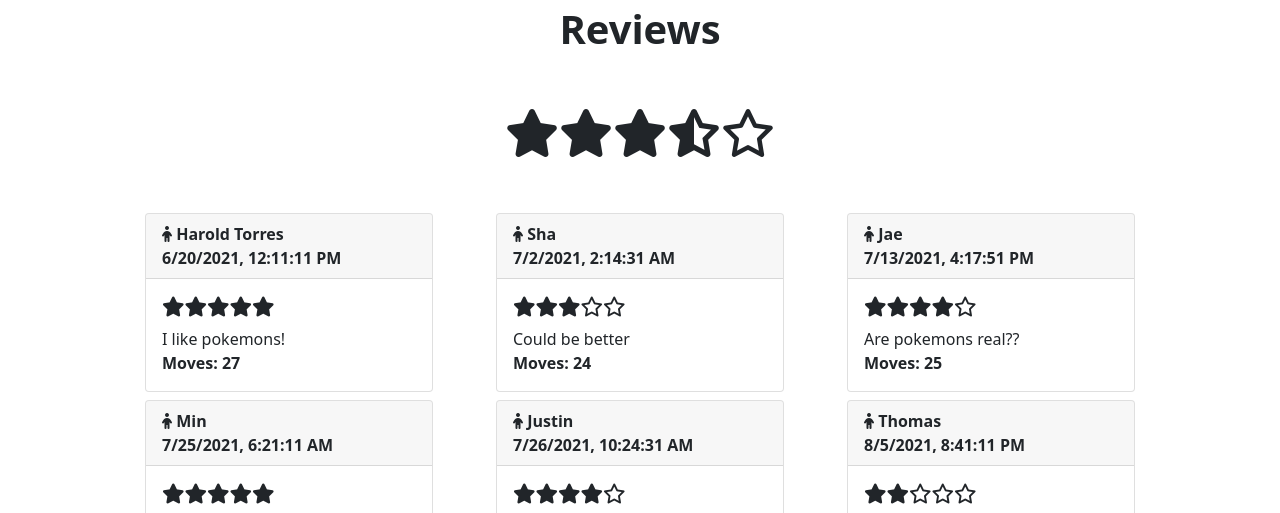
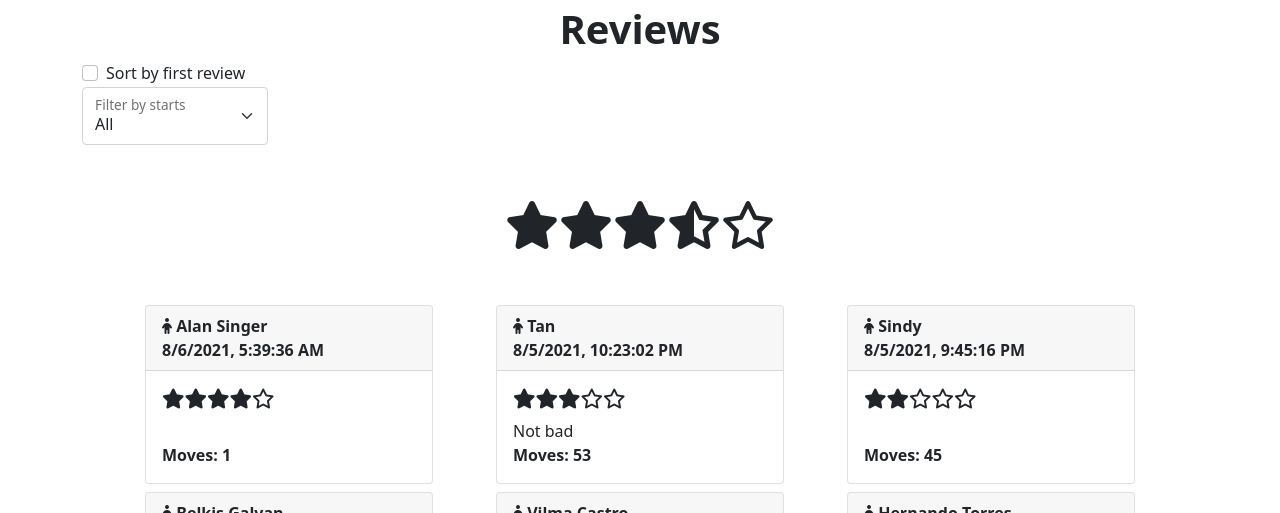
Before and after one commit to CodeHunt101/pokemon-matching-cards-project-phase-2, a React (Create React App) app: page /reviews in a window 1280 px wide. Shown: the part 439-952 px from the top of the page. Built offline with nearby package versions, Linux system fonts and the light colour scheme; data requests are answered from the project's data file.

Commit message:
Sorting and Filtering reviews feature added

```diff
--- a/db.json
+++ b/db.json
@@ -53,6 +53,15 @@
       "moves": 53,
       "datePosted": 1628202182756,
       "id": 14
+    },
+    {
+      "firstName": "Alan",
+      "lastName": "Singer",
+      "rating": 4,
+      "comments": "",
+      "moves": 1,
+      "datePosted": 1628228376825,
+      "id": 15
     }
   ],
   "contact": [
--- a/src/App.js
+++ b/src/App.js
@@ -3,7 +3,7 @@ import { Container } from "react-bootstrap";
 import GameManager from "./Components/GameManager";
 import Header from "./Components/Header";
 import Menu from "./Components/Menu";
-import ReviewsContainer from "./Components/ReviewsContainer";
+import ReviewsManager from "./Components/ReviewsManager";
 import Contact from "./Components/Contact";
 import {
   Switch,
@@ -40,7 +40,7 @@ export default function App() {
                 <GameManager fetchReviews={fetchReviews}/>
               </Route>
               <Route exact path="/reviews">
-                <ReviewsContainer reviews={reviews}/>
+                <ReviewsManager reviews={reviews}/>
               </Route>
               <Route exact path="/contact">
                 <Contact />
--- a/src/Components/GameManager.js
+++ b/src/Components/GameManager.js
@@ -6,7 +6,7 @@ import GameStats from "./GameStats";
 export default function GameManager({fetchReviews}) {
 
   const [pokemons, setPokemons] = useState([])
-  const [deckSize] = useState(2)
+  const [deckSize] = useState(20)
   useEffect(()=> {
    fetchPokemons()
   // eslint-disable-next-line react-hooks/exhaustive-deps
--- a/src/Components/GameStats.js
+++ b/src/Components/GameStats.js
@@ -50,9 +50,15 @@ export default function GameStats({moves, isCardOpen, restartGame, fetchReviews}
 
   return (
     <div className='game-stats'>
-      <i className="fas fa-retweet" onClick={()=>{restartGame();setIsResultsModalShown(true);setIsFormModalShown(false)}}></i>
-      <span><h5>Moves: {Math.floor(moves)}</h5></span>
-
+      <i className="fas fa-retweet fa-2x" onClick={()=>{restartGame();setIsResultsModalShown(true);setIsFormModalShown(false)}}></i>
+      {/* <span>
+        <Form>
+          <Form.Check onChange={null} type='radio' label='Easy'/>
+          <Form.Check onChange={null} type='radio' label='Medium'/>
+          <Form.Check onChange={null} type='radio' label='Hard'/>
+        </Form>
+      </span> */}
+      <span><h5><strong>Moves: {Math.floor(moves)}</strong></h5></span>
       {isResultsModalShown &&
         <Modal centered show={isResultsModalShown && showModal()}>
           <Modal.Header closeButton onClick={()=>{setIsResultsModalShown(false);setIsFormModalShown(false)}}>
--- /dev/null
+++ b/src/Components/ReviewsFilter.js
@@ -0,0 +1,30 @@
+import React from 'react'
+import { Form, Col, FloatingLabel } from 'react-bootstrap'
+
+
+export default function ReviewsFilter({handleCheckboxChange, handleStartsFilter}) {
+  return (
+    <div className='filter-reviews'>
+      <Form>
+        <Col xs={2}>
+        <Form.Check
+          onChange={handleCheckboxChange}
+          type='checkbox'
+          label='Sort by first review'
+        />
+        <FloatingLabel label='Filter by starts'>
+          <Form.Select name="rating" onChange={handleStartsFilter}>
+            <option value='All'>All</option>
+            <option value="5">Five</option>
+            <option value="4">Four</option>
+            <option value="3">Three</option>
+            <option value="2">Two</option>
+            <option value="1">One</option>
+            <option value="0">Zero</option>
+          </Form.Select>
+        </FloatingLabel>
+        </Col>
+      </Form>
+    </div>
+    )
+}
--- a/src/Components/ReviewsContainer.js
+++ b/src/Components/ReviewsManager.js
@@ -1,8 +1,12 @@
-import React from 'react'
+import React, { useState } from 'react'
 import Review from './Review'
+import ReviewsFilter from './ReviewsFilter'
 import { bigStars } from '../HelperFunctions'
 
-export default function ReviewsContainer({reviews}) {
+export default function ReviewsManager({reviews}) {
+  const [isCheckboxChecked, setIsCheckboxChecked] = useState(false)
+  const [starsFilter, setStartsFilter] = useState('All')
+
   function calculateAvgRatingV2() {
     const ratingsSum = reviews.map(review => review.rating).reduce((acc, curr) => acc+curr)
     const ratingsAvg = Math.round(ratingsSum/reviews.length*2)/2
@@ -44,14 +48,47 @@ export default function ReviewsContainer({reviews}) {
   //   }
   // }
 
+  function handleCheckboxChange(e) {
+    if (e.target.checked) {
+      setIsCheckboxChecked(true)
+    } else setIsCheckboxChecked(false)
+  }
+
+  function handleStartsFilter(e) {
+    if (e.target.value === null || e.target.value === 'All') {
+      setStartsFilter('All')
+    } else {
+      setStartsFilter(parseInt(e.target.value))
+    }
+  }
+
+  // function renderReviews() {
+  //   return reviews.map((review, idx) => <Review key={idx} review={review}/>)
+  // }
+
+  function renderReviews() {
+    if (isCheckboxChecked && starsFilter === 'All') {
+      return reviews.map((review, idx) => <Review key={idx} review={review}/>)
+    } else if (isCheckboxChecked && starsFilter !== 'All') {
+      return reviews.filter(review => review.rating === starsFilter)
+        .map((review, idx) => <Review key={idx} review={review}/>)
+    } else if (!isCheckboxChecked && starsFilter === 'All') {
+      return reviews.map((review, idx) => <Review key={idx} review={review}/>).reverse()
+    } else if (!isCheckboxChecked && starsFilter !== 'All')  {
+      return reviews.filter(review => review.rating === starsFilter).map((review, idx) => <Review key={idx} review={review}/>).reverse()
+    }
+  }
+
   return (
     <>
       <h1><b>Reviews</b></h1>
+      {<ReviewsFilter handleCheckboxChange={handleCheckboxChange} handleStartsFilter={handleStartsFilter}/>}
       <div className="average-rating">
         {calculateAvgRatingV2()}
       </div>
       <div className="reviews-container">
-        {reviews.map((review, idx) => <Review key={idx} review={review}/>)}
+        {/* {isCheckboxChecked ? renderReviews() : renderReviews().reverse()} */}
+        {renderReviews()}
       </div>
     </>
   )
```
Lines whose indentation alone changed are shown as unchanged.
